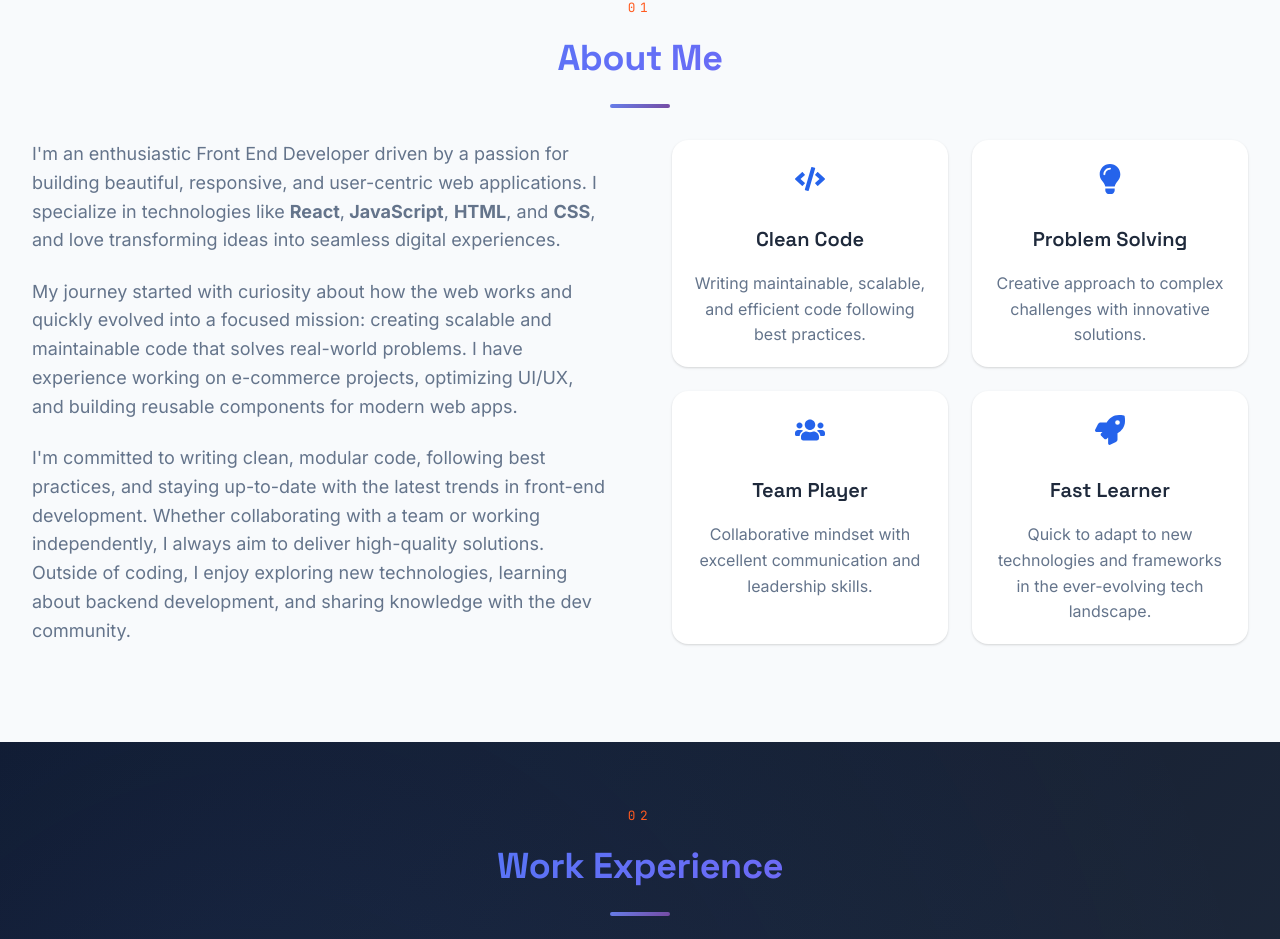
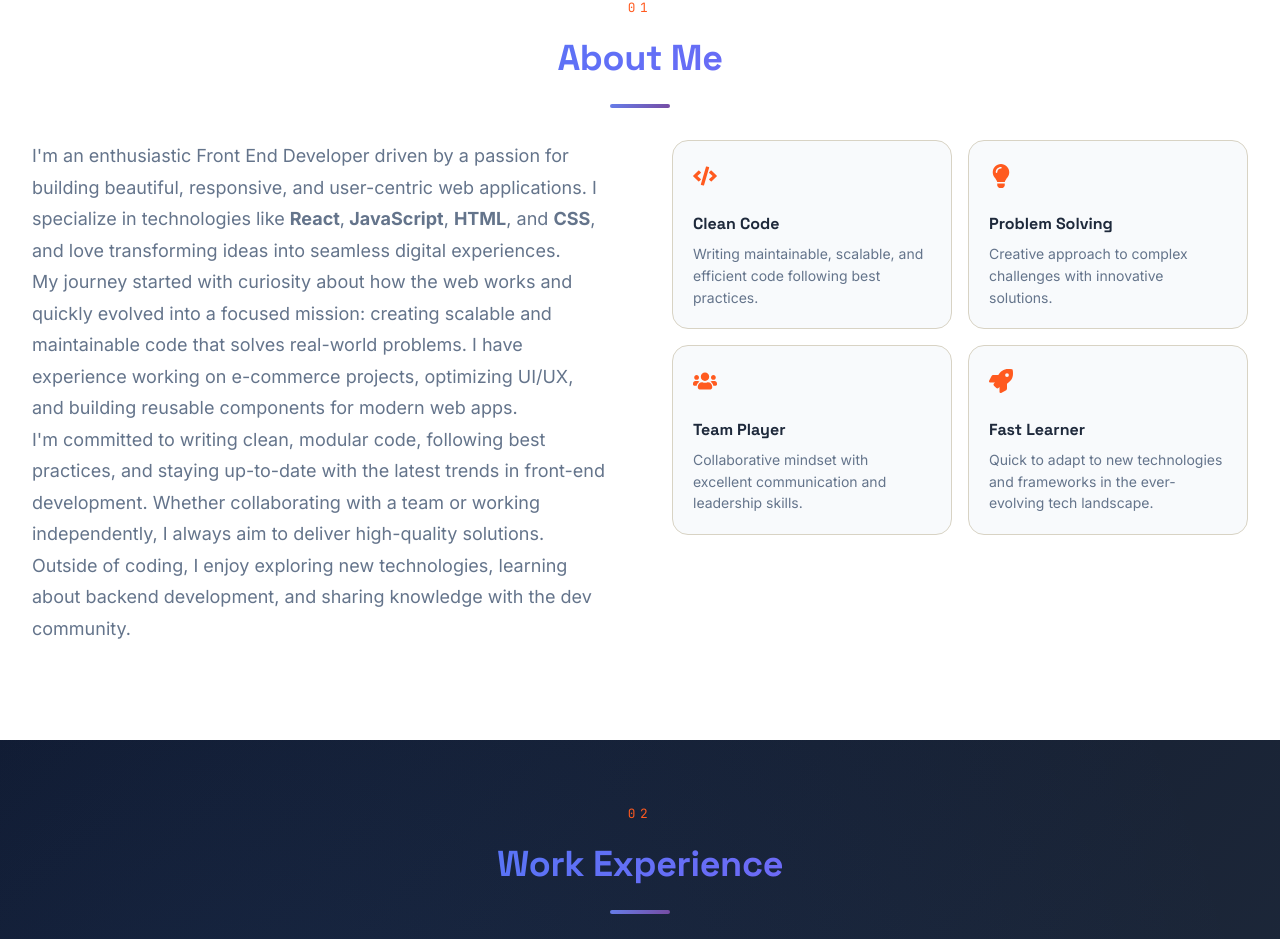
Before and after one commit to IgnacioDN/Portfolio, a React (Vite) app in the folder Portfolio-Project/: page / in a window 1280 px wide. Shown: the part 1074-2013 px from the top of the page. Built offline with nearby package versions, Linux system fonts and the light colour scheme.

Commit message:
Refactor About section styles for improved layout
Updated styles for the About section, including background colors, spacing, and font sizes. Removed unused styles and adjusted hover effects.

```diff
--- a/Portfolio-Project/src/styles/About.css
+++ b/Portfolio-Project/src/styles/About.css
@@ -1,7 +1,7 @@
 /* About Section Styles */
 .about-section {
   padding: var(--section-padding);
-  background: var(--bg-secondary);
+  background: var(--bg-primary);
 }
 
 .about-container {
@@ -26,48 +26,13 @@
 .about-description {
   display: flex;
   flex-direction: column;
-  gap: 1.5rem;
+  gap: 1.25rem;
 }
 
 .about-description p {
   font-size: var(--font-size-lg);
-  line-height: 1.8;
+  line-height: 1.75;
   color: var(--text-secondary);
-  margin-bottom: 1.4rem;
-  line-height: 1.6;
-}
-
-.about-description p:last-child {
-  margin-bottom: 0;
-}
-
-.about-stats {
-  display: grid;
-  grid-template-columns: repeat(3, 1fr);
-  gap: 2rem;
-  margin-top: 2rem;
-}
-
-.stat-item {
-  text-align: center;
-  padding: 1.5rem;
-  background: var(--bg-primary);
-  border-radius: var(--border-radius-lg);
-  box-shadow: var(--shadow);
-}
-
-.stat-number {
-  display: block;
-  font-size: var(--font-size-3xl);
-  font-weight: 700;
-  color: var(--primary-color);
-  margin-bottom: 0.5rem;
-}
-
-.stat-label {
-  font-size: var(--font-size-sm);
-  color: var(--text-secondary);
-  font-weight: 500;
 }
 
 .about-highlights {
@@ -78,66 +43,64 @@
 .highlights-grid {
   display: grid;
   grid-template-columns: repeat(2, 1fr);
-  gap: 1.5rem;
+  gap: 1rem;
 }
 
 .highlight-card {
-  padding: 1.2rem;
-  background: var(--bg-primary);
+  padding: 1.25rem;
+  background: var(--bg-secondary);
+  border: 1px solid var(--line);
   border-radius: var(--border-radius-lg);
-  box-shadow: var(--shadow);
-  text-align: center;
   transition: all var(--transition-normal);
 }
 
 .highlight-card:hover {
-  transform: translateY(-4px);
-  box-shadow: var(--shadow-lg);
+  border-color: var(--signal);
+  transform: translateY(-3px);
 }
 
 .highlight-icon {
-  font-size: var(--font-size-3xl);
-  color: var(--primary-color);
-  margin-bottom: 1rem;
+  font-size: var(--font-size-2xl);
+  color: var(--signal);
+  margin-bottom: 0.75rem;
 }
 
 .highlight-title {
-  font-size: var(--font-size-xl);
-  font-weight: 600;
+  font-family: var(--font-display);
+  font-size: var(--font-size-base);
+  font-weight: 700;
   color: var(--text-primary);
-  margin-bottom: 1rem;
+  margin-bottom: 0.4rem;
 }
 
 .highlight-description {
-  font-size: var(--font-size-base);
+  font-size: var(--font-size-sm);
   color: var(--text-secondary);
-  line-height: 1.6;
+  line-height: 1.55;
 }
 
 /* See More Functionality */
 .description-content {
   transition: all 0.3s ease;
-    padding-bottom: 1em;
-
+  padding-bottom: 1em;
 }
 
 .see-more-btn {
-  background: linear-gradient(135deg, #8db8ff, #4d3c75);
-  color: #ffffff;
+  background: var(--ink);
+  color: var(--paper);
   border: none;
   padding: 0.5rem 1rem;
-  border-radius: 0.5rem;
+  border-radius: var(--border-radius);
   font-size: 0.75rem;
   font-weight: 600;
   cursor: pointer;
   margin-top: 0.75rem;
-  transition: all 0.3s ease;
+  transition: all 0.2s ease;
   display: none;
 }
 
 .see-more-btn:hover {
-  transform: translateY(-1px);
-  box-shadow: 0 4px 12px rgba(59, 130, 246, 0.4);
+  background: var(--signal);
 }
 
 @media (max-width: 768px) {
@@ -146,25 +109,14 @@
     gap: 2rem;
   }
 
-  .about-stats {
-    grid-template-columns: 1fr;
-    gap: 1rem;
-  }
-
   .highlights-grid {
-    display: grid;
     grid-template-columns: repeat(2, 1fr);
-  }
-
-  .stat-item {
-    padding: 1rem;
   }
 
   .highlight-card {
     padding: 1rem;
   }
 
-  /* Mobile "See More" functionality */
   .see-more-btn {
     display: inline-block;
   }
@@ -182,6 +134,6 @@
     left: 0;
     right: 0;
     height: 1.5rem;
-    background: linear-gradient(transparent, var(--bg-secondary));
+    background: linear-gradient(transparent, var(--bg-primary));
   }
 }
```
